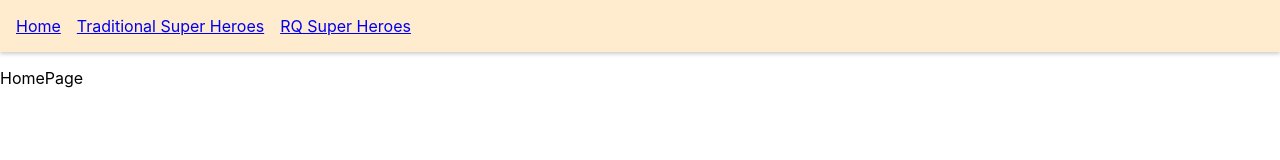
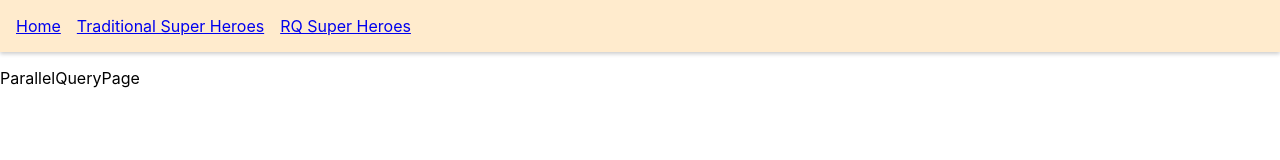
Before and after one commit to shafeenashaikh/React-Query, a React (Create React App) app: page /rq-parallel in a window 1280 px wide. Shown: the top 160 px of the page. Built offline with nearby package versions, Linux system fonts and the light colour scheme.

Commit message:
created parallelQuery Page

```diff
--- a/db.json
+++ b/db.json
@@ -15,5 +15,19 @@
             "name": "Wonder Woman 1",
             "alterEgo": "Princess Diana"
         }
+    ],
+    "friends": [
+        {
+            "id": 1,
+            "name": "Sam"
+        },
+        {
+            "id": 2,
+            "name": "Joy"
+        },
+        {
+            "id": 3,
+            "name": "Diana"
+        }
     ]
 }
--- a/src/App.js
+++ b/src/App.js
@@ -6,6 +6,7 @@ import {QueryClientProvider, QueryClient} from 'react-query';
 import SuperHeroesPage from './Components/SuperrHeroes.Page';
 import {ReactQueryDevtools} from 'react-query/devtools'
 import RQSuperHeroPage from './Components/RQSuperHero.Page';
+import ParallelQueryPage from './Components/ParallelQuery.Page';
 
 
 const queryClient = new QueryClient()
@@ -29,6 +30,9 @@ function App() {
          </ul>
        </nav>
        <Switch>
+       <Route path='/rq-parallel'>
+            <ParallelQueryPage/>
+          </Route>
          <Route path='/rq-super-heroes/:heroId'>
             <RQSuperHeroPage/>
           </Route>
--- /dev/null
+++ b/src/Components/ParallelQuery.Page.js
@@ -0,0 +1,4 @@
+const ParallelQueryPage = () => {
+    return <div>ParallelQueryPage</div>
+}
+export default ParallelQueryPage
```
